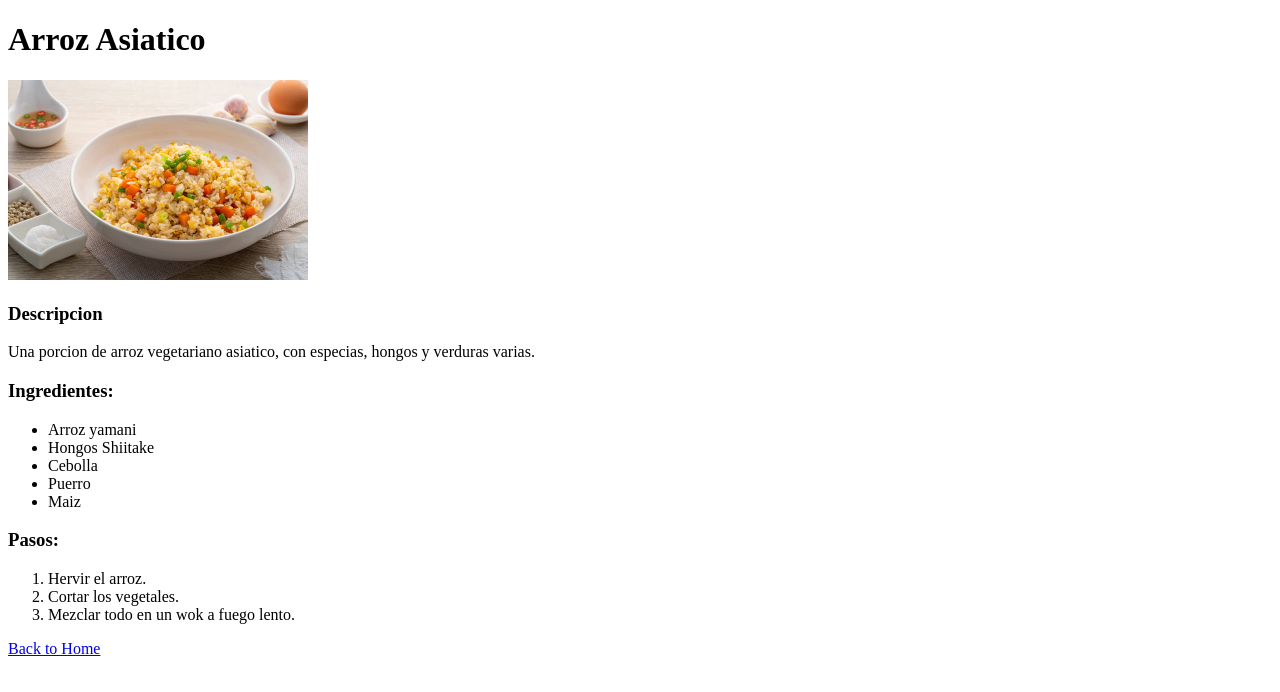
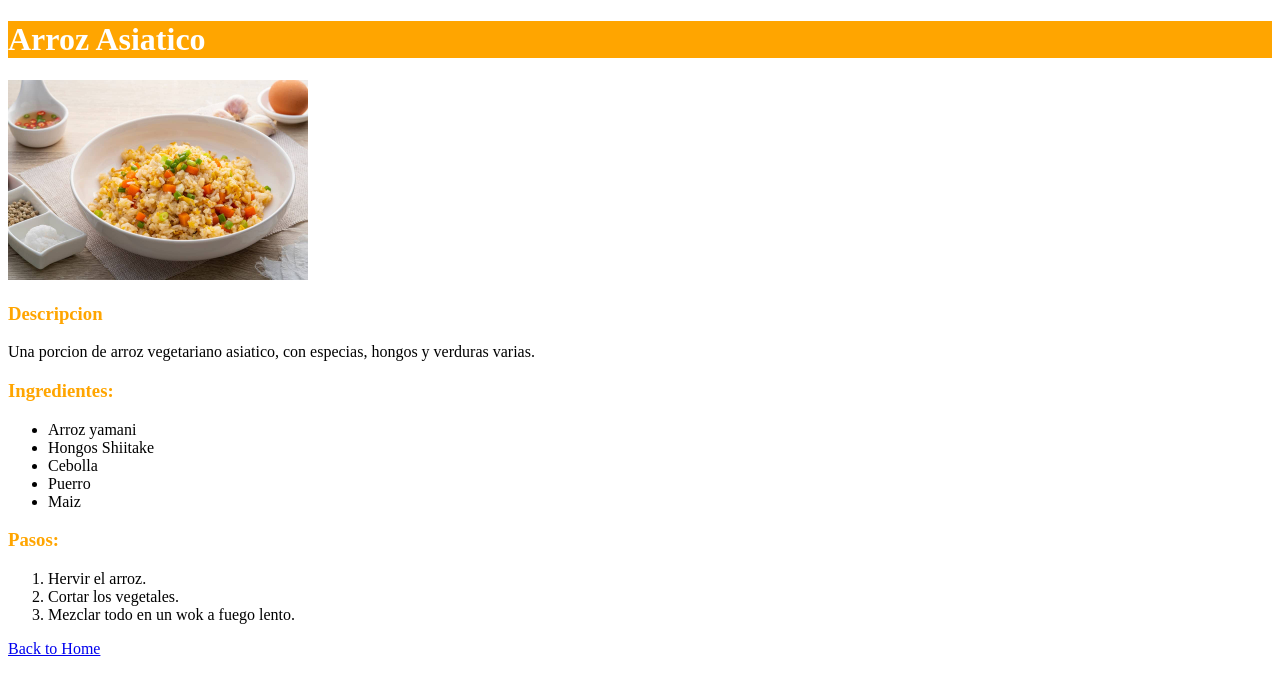
Before and after one commit to mar2177/odin-recipes, a plain HTML site: page recipes/arroz-asiatico.html in a window 1280 px wide. Drawn offline with Linux system fonts and the light colour scheme.

Commit message:
added some css to index and recipes pages

```diff
--- a/recipes/arroz-asiatico.html
+++ b/recipes/arroz-asiatico.html
@@ -4,6 +4,7 @@
     <meta charset="UTF-8">
     <meta name="viewport" content="width=device-width, initial-scale=1.0">
     <title>Arroz Asiatico</title>
+    <link rel="stylesheet" href="../style.css"
 </head>
 <body>
     <h1>Arroz Asiatico</h1>
--- /dev/null
+++ b/style.css
@@ -0,0 +1,9 @@
+h1 {
+    color: white;
+    background-color: orange;
+    font-weight: 800;
+}
+h3 {
+    color: orange;
+    font-weight: 700;
+}
```
Also changed, not shown: index.html (+1 -0 lines), recipes/omelet.html (+1 -0 lines).
